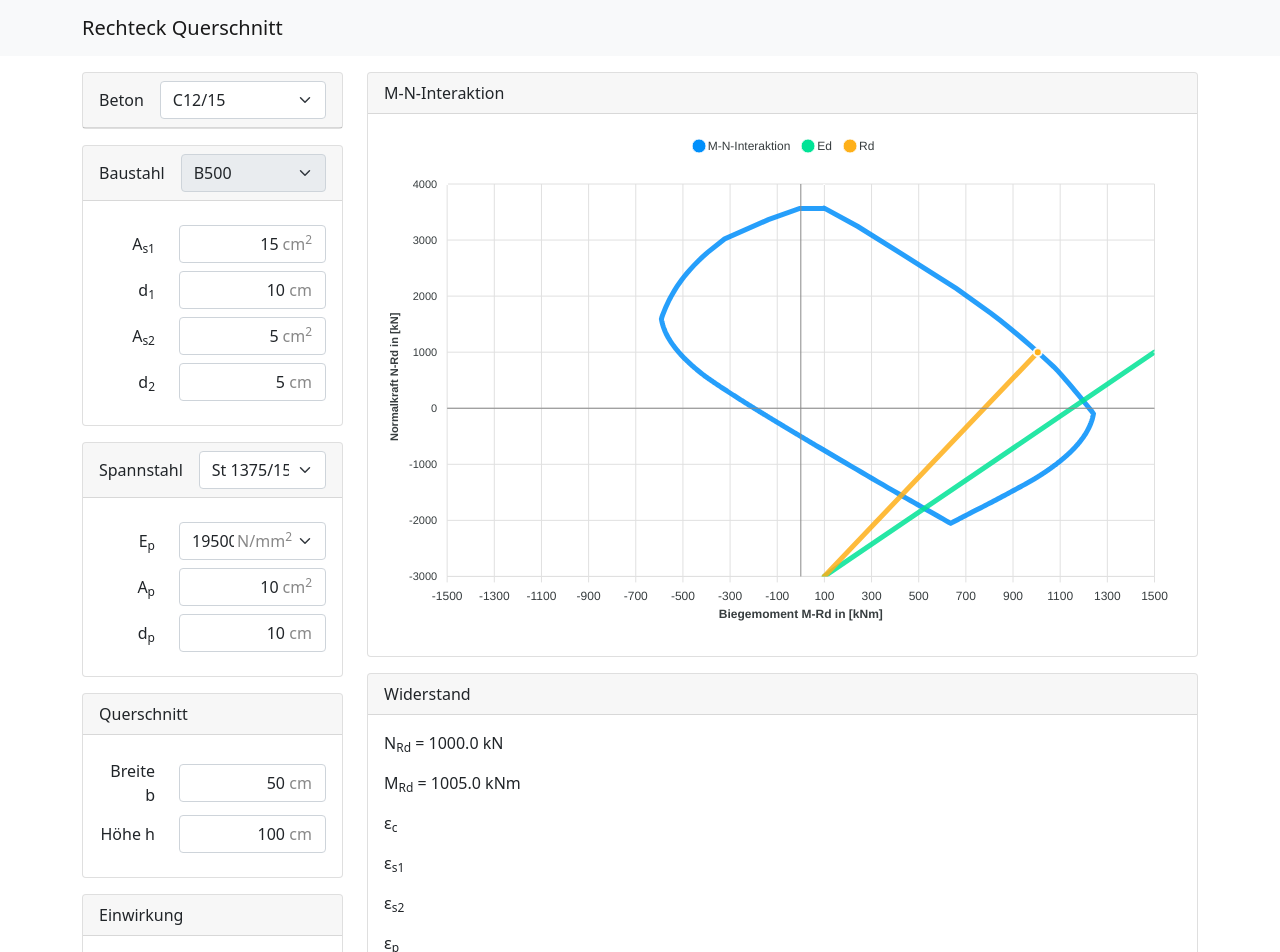
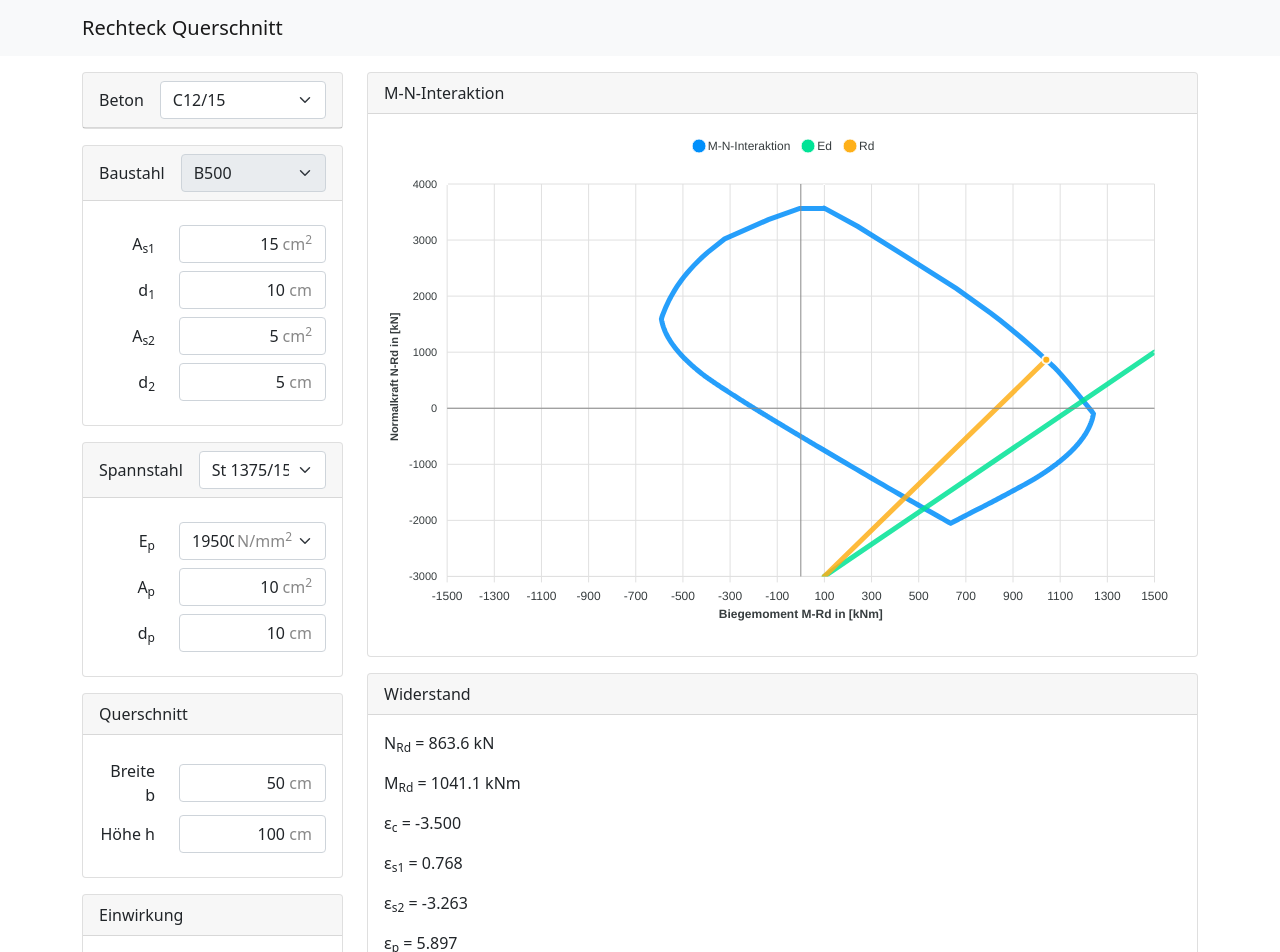
Before and after one commit to kurtlachmann/beton-interaktion, a React (Create React App) app: page /beton-interaktion/rechteck_qs in a window 1280 px wide. Shown: the top 952 px of the page. Built offline with nearby package versions, Linux system fonts and the light colour scheme.

Commit message:
Show correct values for calculated epsilons

```diff
--- a/src/rechteck_qs/RechteckQS.tsx
+++ b/src/rechteck_qs/RechteckQS.tsx
@@ -99,7 +99,7 @@ export default function RechteckQS() {
 		N_Ed: N_Ed,
 		M_Ed: M_Ed
 	}
-	const {M_Rd, dataPoints} = calcData(qs, beton, baustahlConfig, spannstahlConfig, einwirkung);
+	const {interpolated, MN_data_points} = calcData(qs, beton, baustahlConfig, spannstahlConfig, einwirkung);
 
 	const e_p0 = A_p === 0 ? 0 : 1000 * (N_Ed / A_p) / (0.1 * E_p);
 
@@ -145,21 +145,21 @@ export default function RechteckQS() {
 
 					<InputCard header="M-N-Interaktion">
 						<React.Suspense fallback={<div />}>
-							<Graph data={dataPoints} Rd={[M_Rd, N_Ed]} Ed={[M_Ed, N_Ed]} />
+							<Graph data={MN_data_points} Rd={[interpolated.M_Rd, interpolated.N_Rd]} Ed={[M_Ed, N_Ed]} />
 						</React.Suspense>
 					</InputCard>
 
 					<InputCard header="Widerstand">
 						<p>
-							N<sub>Rd</sub> = {N_Ed.toFixed(1)} kN
+							N<sub>Rd</sub> = {interpolated.N_Rd.toFixed(1)} kN
 						</p>
 						<p>
-							M<sub>Rd</sub> = {M_Rd.toFixed(1)} kNm
+							M<sub>Rd</sub> = {interpolated.M_Rd.toFixed(1)} kNm
 						</p>
-						<p>&epsilon;<sub>c</sub></p>
-						<p>&epsilon;<sub>s1</sub></p>
-						<p>&epsilon;<sub>s2</sub></p>
-						<p>&epsilon;<sub>p</sub></p>
+						<p>&epsilon;<sub>c</sub> = {interpolated.e_c.toFixed(3)}</p>
+						<p>&epsilon;<sub>s1</sub> = {interpolated.e_s1.toFixed(3)}</p>
+						<p>&epsilon;<sub>s2</sub> = {interpolated.e_s2.toFixed(3)}</p>
+						<p>&epsilon;<sub>p</sub> = {interpolated.e_p.toFixed(3)}</p>
 					</InputCard>
 
 				</Col>
--- a/src/rechteck_qs/math.ts
+++ b/src/rechteck_qs/math.ts
@@ -36,41 +36,60 @@ export interface Einwirkung {
 
 
 export interface Data {
-	M_Rd: number,
-	dataPoints: [number, number][]
+	interpolated: DataPoint
+	MN_data_points: [number, number][]
+}
+
+
+interface DataPoint {
+	e_c: number
+	e_s1: number
+	e_s2: number
+	e_p: number
+	M_Rd: number
+	N_Rd: number
 }
 
 
 export function calcData(qs: Querschnitt, beton: Beton, baustahlConfig: BaustahlConfig, spannstahlConfig: SpannstahlConfig, einwirkung: Einwirkung): Data {
-	let data: [number, number][] = [];
+	let data: DataPoint[] = [];
 	for (const [e_c, e_s, reftype] of getEpsilonSamplePoints()) {
-		let { N_Rd, M_Rd } = calc(e_c, e_s, reftype, qs, beton, baustahlConfig, spannstahlConfig, einwirkung)
-		data.push([M_Rd, N_Rd])
+		data.push(calc(e_c, e_s, reftype, qs, beton, baustahlConfig, spannstahlConfig, einwirkung));
 	}
 	for (const [e_c, e_s, reftype] of getEpsilonSamplePoints(true)) {
-		let { N_Rd, M_Rd } = calc2(e_c, e_s, reftype, qs, beton, baustahlConfig, spannstahlConfig, einwirkung)
-		data.push([M_Rd, N_Rd])
+		data.push(calc2(e_c, e_s, reftype, qs, beton, baustahlConfig, spannstahlConfig, einwirkung));
 	}
 
-	// Interpolation
-	let [M_bigger, N_smaller] = data[0];
-	let [M_smaller, N_bigger] = data[1];
-	for (let [M, N] of data) {
-		if (N < einwirkung.N_Ed) {
-			N_smaller = N;
-			M_bigger = M;
+	return {
+		interpolated: interpolate_data_points(data, einwirkung.N_Ed),
+		MN_data_points: data.map((d) => [d.M_Rd, d.N_Rd])
+	};
+}
+
+
+function interpolate_data_points(data_points: DataPoint[], target_N_Ed: number): DataPoint {
+	// Find the two data points where N is lower/higher than the target N_Ed (the neighboring values).
+	let data_before = data_points[0];
+	let data_after = data_points[1];
+	for (const data_point of data_points) {
+		if (data_point.N_Rd < target_N_Ed) {
+			data_before = data_point;
 			break;
 		}
-		N_bigger = N;
-		M_smaller = M;
+		data_after = data_point;
 	}
-	let diff = (N_smaller - einwirkung.N_Ed) / (N_smaller - N_bigger);
-	let M_interpolated = M_bigger - diff * (M_bigger - M_smaller);
 
+	// Interpolate between the two closest data points
+	let diff = (data_before.N_Rd - target_N_Ed) / (data_before.N_Rd - data_after.N_Rd);
+	const interpolate = (before: number, after: number) => before - diff * (after - before);
 	return {
-		M_Rd: M_interpolated,
-		dataPoints: data
-	};
+		e_c: interpolate(data_before.e_c, data_after.e_c),
+		e_s1: interpolate(data_before.e_s1, data_after.e_s1),
+		e_s2: interpolate(data_before.e_s2, data_after.e_s2),
+		e_p: interpolate(data_before.e_p, data_after.e_p),
+		M_Rd: interpolate(data_before.M_Rd, data_after.M_Rd),
+		N_Rd: interpolate(data_before.N_Rd, data_after.N_Rd),
+	}
 }
 
 
@@ -152,7 +171,7 @@ function get_beton_F_and_x(e_c: number, e_s: number, ref: number, qs: Querschnit
 }
 
 
-export function calc(e_c: number, e_s: number, refType: RefType, qs: Querschnitt, beton: Beton, baustahl: BaustahlConfig, spannstahl: SpannstahlConfig, einwirkung: Einwirkung) {
+export function calc(e_c: number, e_s: number, refType: RefType, qs: Querschnitt, beton: Beton, baustahl: BaustahlConfig, spannstahl: SpannstahlConfig, einwirkung: Einwirkung): DataPoint {
 	let ref = refType === RefType.H ? qs.h : qs.h - baustahl.d_1;
 
 	// Beton
@@ -184,26 +203,26 @@ export function calc(e_c: number, e_s: number, refType: RefType, qs: Querschnitt
 	bewehrung_unten_dF_c *= baustahl.A_s1;
 
 	// Bewehrung oben
-	let bewehrung_oben_e_s1 = e_c - ((e_c - e_s) / ref) * baustahl.d_2
+	let bewehrung_oben_e_s2 = e_c - ((e_c - e_s) / ref) * baustahl.d_2
 
 	let bewehrung_oben_F_s;
-	if (bewehrung_oben_e_s1 < -2.174) {
+	if (bewehrung_oben_e_s2 < -2.174) {
 		bewehrung_oben_F_s = baustahl.material.f_yd
-	} else if (bewehrung_oben_e_s1 > 2.174) {
+	} else if (bewehrung_oben_e_s2 > 2.174) {
 		bewehrung_oben_F_s = -baustahl.material.f_yd;
 	} else {
-		bewehrung_oben_F_s = bewehrung_oben_e_s1 * 0.001 * baustahl.material.E * (-1)
+		bewehrung_oben_F_s = bewehrung_oben_e_s2 * 0.001 * baustahl.material.E * (-1)
 	}
 	bewehrung_oben_F_s *= baustahl.A_s2
 
 	let bewehrung_oben_x_s = (0.5 * qs.h) - baustahl.d_2;
 
 	let bewehrung_oben_dF_c = 0;
-	if (bewehrung_oben_e_s1 < 0) {
-		if (bewehrung_oben_e_s1 < beton.e_c2) {
+	if (bewehrung_oben_e_s2 < 0) {
+		if (bewehrung_oben_e_s2 < beton.e_c2) {
 			bewehrung_oben_dF_c = beton.f_cd * 0.1;
 		} else {
-			bewehrung_oben_dF_c = beton.f_cd * 0.1 * (1 - (1 - (bewehrung_oben_e_s1 / beton.e_c2)) ** 2);
+			bewehrung_oben_dF_c = beton.f_cd * 0.1 * (1 - (1 - (bewehrung_oben_e_s2 / beton.e_c2)) ** 2);
 		}
 	}
 	bewehrung_oben_dF_c *= baustahl.A_s2;
@@ -247,13 +266,17 @@ export function calc(e_c: number, e_s: number, refType: RefType, qs: Querschnitt
 	let M_Rd = (beton_Fc * beton_x_s + (bewehrung_unten_F_s - bewehrung_unten_dF_c) * bewehrung_unten_x_s + (bewehrung_oben_F_s - bewehrung_oben_dF_c) * bewehrung_oben_x_s + (spannstahl_F_p - spannstahl_dF_c) * spannstahl_x_sp) / 100
 
 	return {
+		e_c: e_c,
+		e_s1: bewehrung_unten_e_s1,
+		e_s2: bewehrung_oben_e_s2,
+		e_p: spannstahl_e_p,
+		M_Rd: M_Rd,
 		N_Rd: N_Rd,
-		M_Rd: M_Rd
 	}
 }
 
 
-export function calc2(e_c: number, e_s: number, refType: RefType, qs: Querschnitt, beton: Beton, baustahl: BaustahlConfig, spannstahl: SpannstahlConfig, einwirkung: Einwirkung) {
+export function calc2(e_c: number, e_s: number, refType: RefType, qs: Querschnitt, beton: Beton, baustahl: BaustahlConfig, spannstahl: SpannstahlConfig, einwirkung: Einwirkung): DataPoint {
 	let ref = refType === RefType.H ? qs.h : qs.h - baustahl.d_2;
 
 	// Beton
@@ -285,26 +308,26 @@ export function calc2(e_c: number, e_s: number, refType: RefType, qs: Querschnit
 	bewehrung_unten_dF_c *= baustahl.A_s2;
 
 	// Bewehrung oben
-	let bewehrung_oben_e_s1 = e_c - ((e_c - e_s) / ref) * baustahl.d_1
+	let bewehrung_oben_e_s2 = e_c - ((e_c - e_s) / ref) * baustahl.d_1
 
 	let bewehrung_oben_F_s;
-	if (bewehrung_oben_e_s1 < -2.174) {
+	if (bewehrung_oben_e_s2 < -2.174) {
 		bewehrung_oben_F_s = baustahl.material.f_yd
-	} else if (bewehrung_oben_e_s1 > 2.174) {
+	} else if (bewehrung_oben_e_s2 > 2.174) {
 		bewehrung_oben_F_s = -baustahl.material.f_yd;
 	} else {
-		bewehrung_oben_F_s = bewehrung_oben_e_s1 * 0.001 * baustahl.material.E * (-1)
+		bewehrung_oben_F_s = bewehrung_oben_e_s2 * 0.001 * baustahl.material.E * (-1)
 	}
 	bewehrung_oben_F_s *= baustahl.A_s1;
 
 	let bewehrung_oben_x_s = (0.5 * qs.h) - baustahl.d_1;
 
 	let bewehrung_oben_dF_c = 0;
-	if (bewehrung_oben_e_s1 < 0) {
-		if (bewehrung_oben_e_s1 < beton.e_c2) {
+	if (bewehrung_oben_e_s2 < 0) {
+		if (bewehrung_oben_e_s2 < beton.e_c2) {
 			bewehrung_oben_dF_c = beton.f_cd * 0.1;
 		} else {
-			bewehrung_oben_dF_c = beton.f_cd * 0.1 * (1 - (1 - (bewehrung_oben_e_s1 / beton.e_c2)) ** 2);
+			bewehrung_oben_dF_c = beton.f_cd * 0.1 * (1 - (1 - (bewehrung_oben_e_s2 / beton.e_c2)) ** 2);
 		}
 	}
 	bewehrung_oben_dF_c *= baustahl.A_s1;
@@ -348,7 +371,11 @@ export function calc2(e_c: number, e_s: number, refType: RefType, qs: Querschnit
 	let M_Rd = -(beton_Fc * beton_x_s + (bewehrung_unten_F_s - bewehrung_unten_dF_c) * bewehrung_unten_x_s + (bewehrung_oben_F_s - bewehrung_oben_dF_c) * bewehrung_oben_x_s + (spannstahl_F_p - spannstahl_dF_c) * spannstahl_x_sp) / 100
 
 	return {
+		e_c: e_c,
+		e_s1: bewehrung_unten_e_s1,
+		e_s2: bewehrung_oben_e_s2,
+		e_p: spannstahl_e_p,
+		M_Rd: M_Rd,
 		N_Rd: N_Rd,
-		M_Rd: M_Rd
 	}
 }
```
